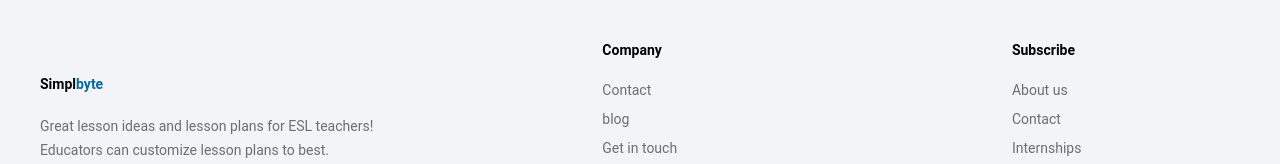
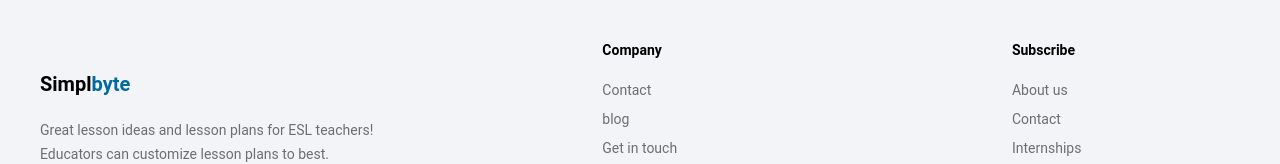
Before and after one commit to Rajpateriya/simplbyte, a React (Create React App) app: page / in a window 1280 px wide. Shown: the part 3980-4144 px from the top of the page. Built offline with nearby package versions, Linux system fonts and the light colour scheme.

Commit message:
final website

```diff
--- a/src/components/common/Footer.jsx
+++ b/src/components/common/Footer.jsx
@@ -29,7 +29,7 @@ export const Footer = () => {
       <footer className='bg-[rgb(243,244,248)] p-10 mt-24 flex items-center justify-center w-full'>
         <div className='grid grid-cols-3 gap-5 md:grid-cols-2 place-items-center md:place-items-start md:gap-5'>
           <div className='logo'>
-          <h1 className="text-black text-sm font-semibold mb-5">
+          <h1 className="text-black text-sm font-semibold mb-5 text-xl">
             Simpl<span className="text-sky-700">byte</span>
             </h1>
             {/* <img src={logImg} alt='logImg' className='h-5 w-5' /> <h2>Simplbyte</h2> */}
```
